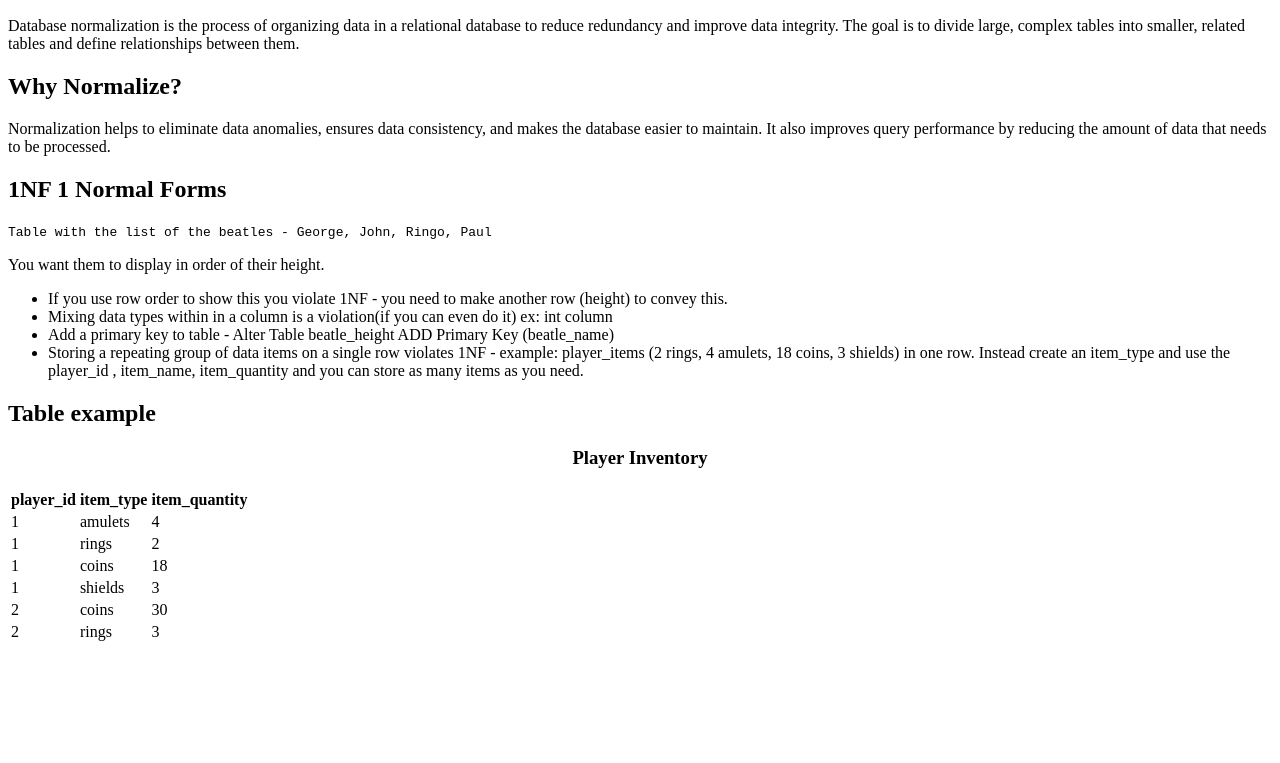
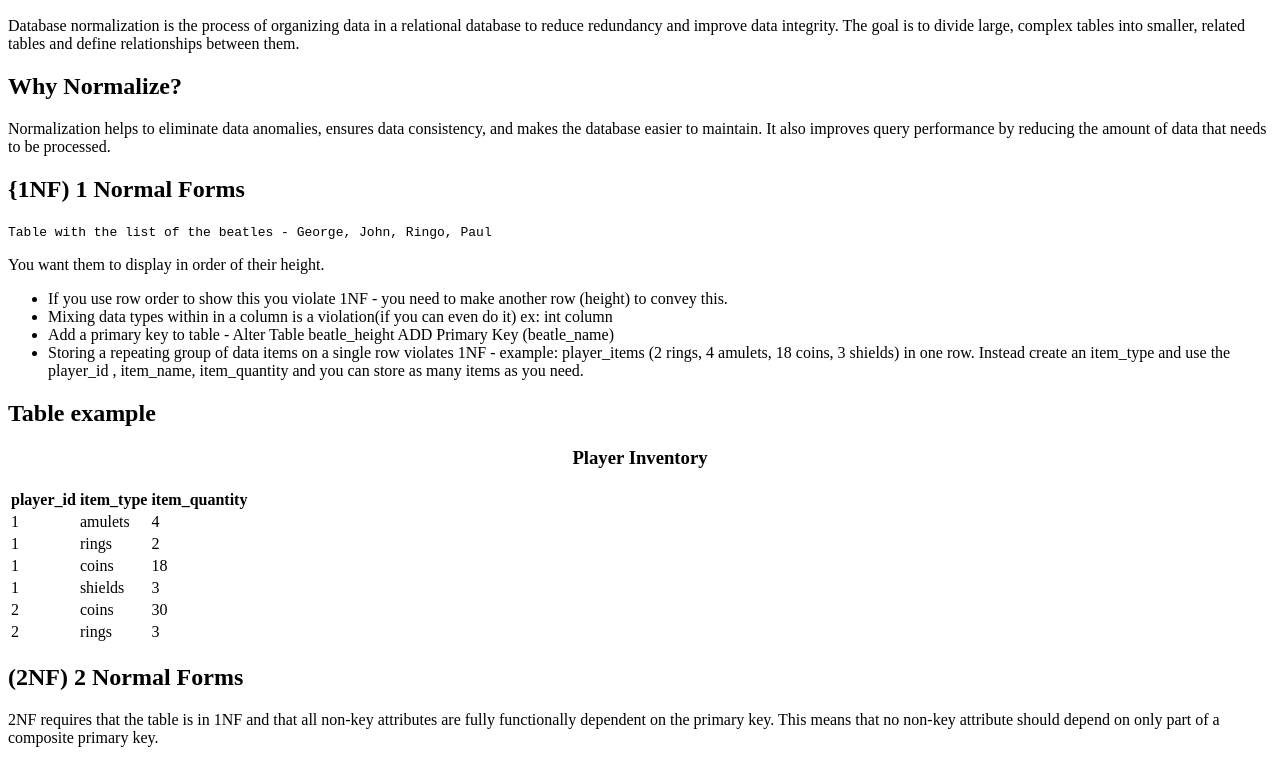
Before and after one commit to 7daytheory/db-normalization, a plain HTML site: page index.html in a window 1280 px wide. Shown: the part 110-873 px from the top of the page. Before the commit the page ends 800 px from the top, so only its background shows below. Drawn offline with Linux system fonts and the light colour scheme.

Commit message:
Setup 2NF data, cleaned up wording for 1NF

```diff
--- a/index.html
+++ b/index.html
@@ -14,7 +14,7 @@
 <h2>Why Normalize?</h2>
 <p>Normalization helps to eliminate data anomalies, ensures data consistency, and makes the database easier to maintain. It also improves query performance by reducing the amount of data that needs to be processed.</p>
 
-<h2>1NF 1 Normal Forms</h2>
+<h2>{1NF) 1 Normal Forms</h2>
 <code>Table with the list of the beatles - George, John, Ringo, Paul</code>
 <p>You want them to display in order of their height.</p>
 <ul>
@@ -68,5 +68,8 @@
     </tbody>
   </table>
 
+  <h2>(2NF) 2 Normal Forms</h2>
+  <p>2NF requires that the table is in 1NF and that all non-key attributes are fully functionally dependent on the primary key. This means that no non-key attribute should depend on only part of a composite primary key.</p>
+
 </body>
 </html>
```
Also changed, not shown: 1 other file.
